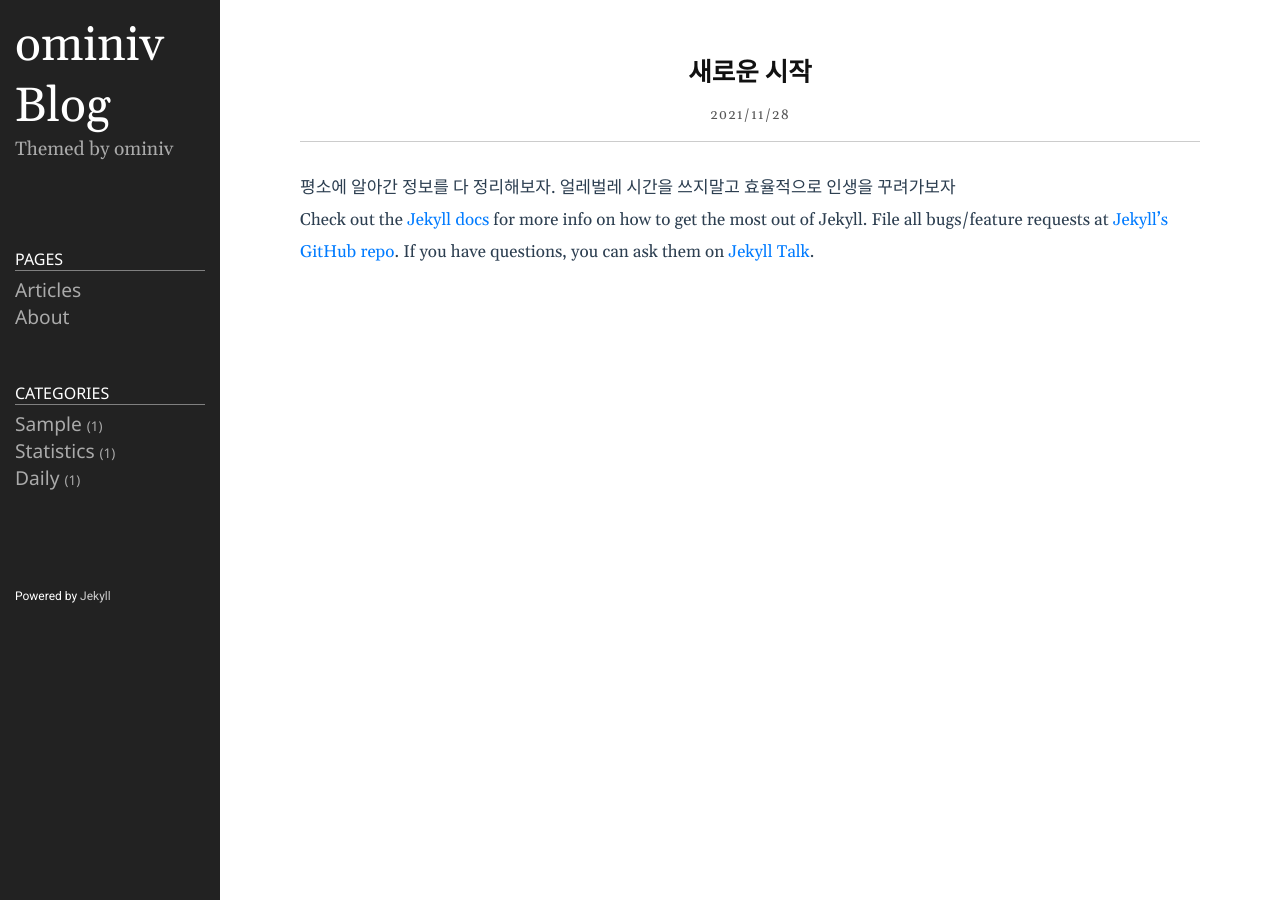
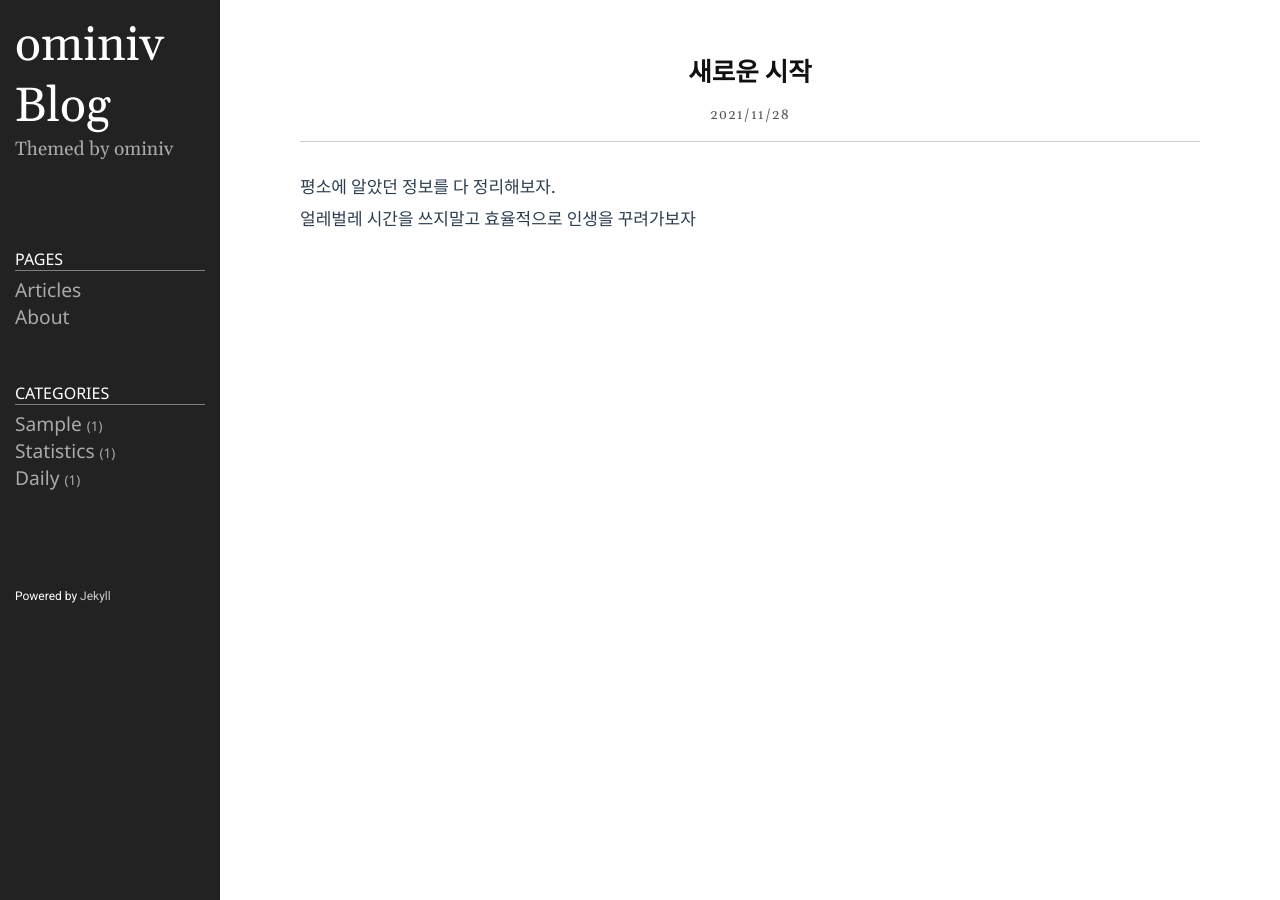
Before and after one commit to ominiv/ominiv.github.io, a Jekyll site: the page built from _posts/2021-11-28-First-post.markdown, in a window 1280 px wide. Built offline with Jekyll 4.4.1, drawn with Linux system fonts in a browser that asks for light colours.

```diff
--- a/_posts/2021-11-28-First-post.markdown
+++ b/_posts/2021-11-28-First-post.markdown
@@ -5,10 +5,10 @@ date:   2021-11-28 19:31:29 +0900
 categories: Daily
 ---
 
-평소에 알아간 정보를 다 정리해보자.
+평소에 알았던 정보를 다 정리해보자.
+
 얼레벌레 시간을 쓰지말고 효율적으로 인생을 꾸려가보자
 
-Check out the [Jekyll docs][jekyll-docs] for more info on how to get the most out of Jekyll. File all bugs/feature requests at [Jekyll’s GitHub repo][jekyll-gh]. If you have questions, you can ask them on [Jekyll Talk][jekyll-talk].
 
 [jekyll-docs]: https://jekyllrb.com/docs/home
 [jekyll-gh]:   https://github.com/jekyll/jekyll
```
